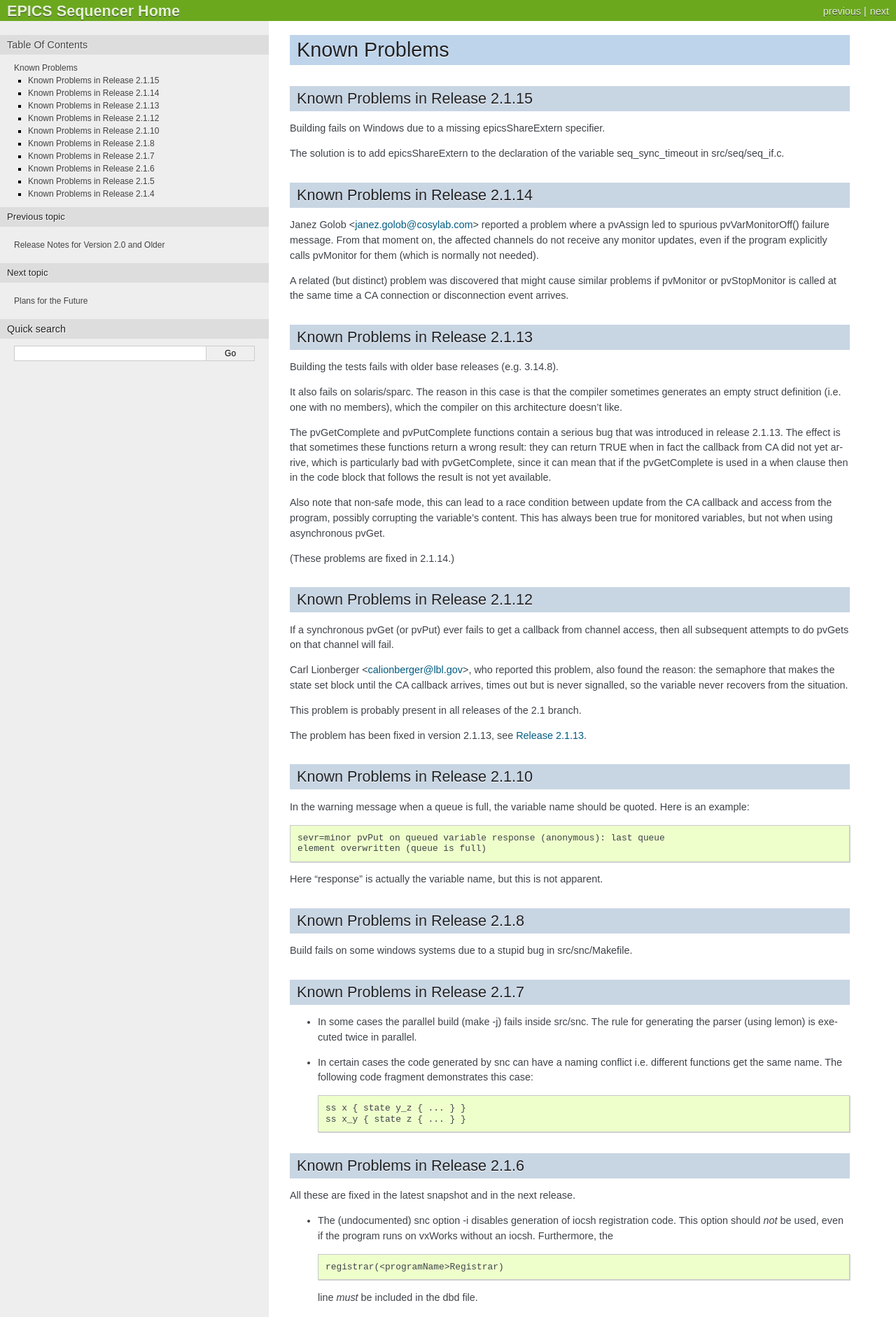
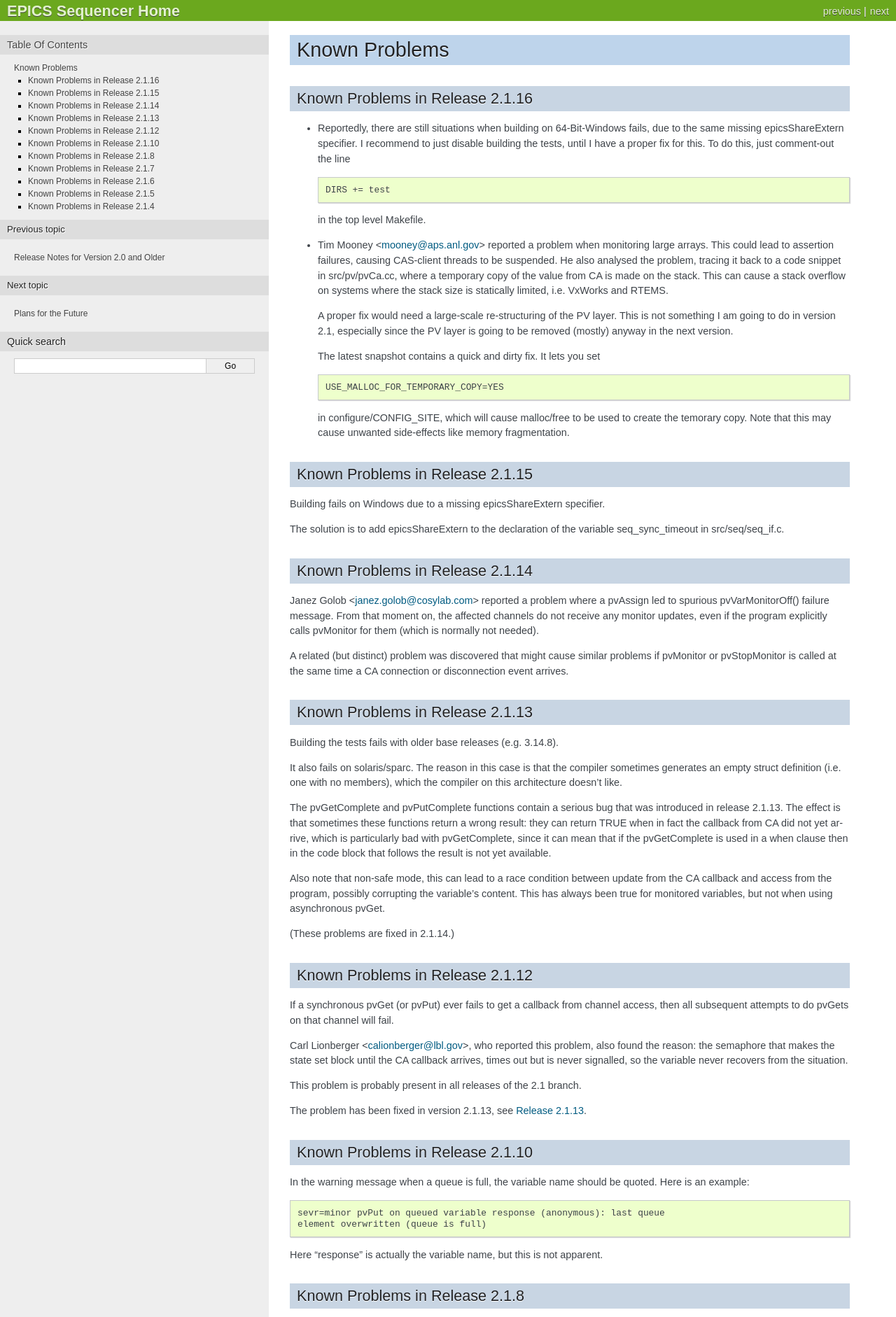
Before and after one commit to jeonghanlee/sequencer-2-2, a Sphinx documentation site: the page built from documentation/KnownProblems.txt, in a window 1280 px wide. Shown: the top 1882 px of the page at 70% size. Built offline with Sphinx 7.4.7, drawn with Linux system fonts in a browser that asks for light colours.

Commit message:
updated known problems page for 2.1.16

```diff
--- a/documentation/KnownProblems.txt
+++ b/documentation/KnownProblems.txt
@@ -1,5 +1,38 @@
 Known Problems
 ==============
+
+.. _Known_Problems_2.1.16:
+
+Known Problems in Release 2.1.16
+--------------------------------
+
+* Reportedly, there are still situations when building on 64-Bit-Windows
+  fails, due to the same missing epicsShareExtern specifier. I recommend to
+  just disable building the tests, until I have a proper fix for this. To do
+  this, just comment-out the line ::
+
+    DIRS += test
+
+  in the top level Makefile.
+
+* Tim Mooney <mooney@aps.anl.gov> reported a problem when monitoring large
+  arrays. This could lead to assertion failures, causing CAS-client threads
+  to be suspended. He also analysed the problem, tracing it back to a code
+  snippet in src/pv/pvCa.cc, where a temporary copy of the value from CA is
+  made on the stack. This can cause a stack overflow on systems where the
+  stack size is statically limited, i.e. VxWorks and RTEMS.
+
+  A proper fix would need a large-scale re-structuring of the PV layer. This
+  is not something I am going to do in version 2.1, especially since the PV
+  layer is going to be removed (mostly) anyway in the next version.
+
+  The latest snapshot contains a quick and dirty fix. It lets you set ::
+
+    USE_MALLOC_FOR_TEMPORARY_COPY=YES
+
+  in configure/CONFIG_SITE, which will cause malloc/free to be used to
+  create the temorary copy. Note that this may cause unwanted side-effects
+  like memory fragmentation.
 
 .. _Known_Problems_2.1.15:
 
```
